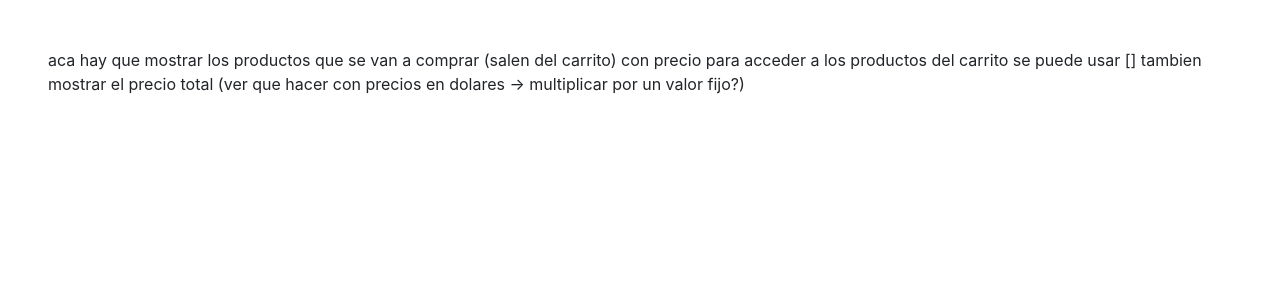
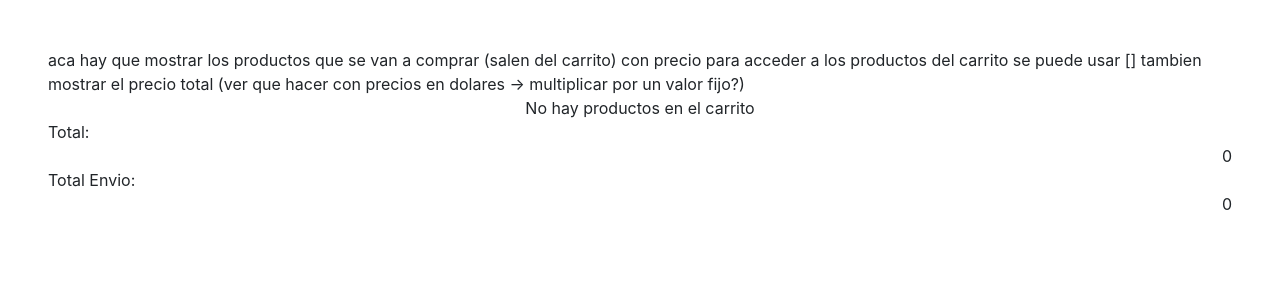
Before and after one commit to PabloFederico/admin1-ElDeporteOnline-ecommerce, a Django app: page /ventas/comprar in a window 1280 px wide. Shown: the part 66-366 px from the top of the page. Run offline with Django 3.2, Linux system fonts and the light colour scheme; parts of the project's set-up code (start-up, migrations or seed data) failed here and were passed over.

Commit message:
Agregado de tabla de procuto en el carro y total aunque sin calculo de Total con envio y sin estilo.

```diff
--- a/Sales/models.py
+++ b/Sales/models.py
@@ -36,6 +36,25 @@ class Cart:
             })
         return data
 
+    def get_total(self):
+        """
+        Returns a list of the products in the cart, with the format:
+            {"product": product_model, "quantity": number}
+        """
+        total = 0
+        totalEnvio = 0
+        for product_data in self.products:
+            product = Product.objects.filter(id=product_data[0]).first()
+            if not product:
+                continue
+            total = total + product.price * product_data[1]
+
+        data = {
+            "total": total,
+            "totalEnvio": totalEnvio
+        }
+        return data
+
     def add_product(self, product, quantity):
         for i, data in enumerate(self.products):
             if data[0] == product.id:
--- a/Sales/templates/sales/buy.html
+++ b/Sales/templates/sales/buy.html
@@ -8,4 +8,50 @@
 
     tambien mostrar el precio total (ver que hacer con precios en dolares -> multiplicar por un valor fijo?)
 
+    {% with cart.get_products as products %}
+
+        {% if products %}
+
+            <table>
+              <tr>
+                <th>Imagen</th>
+                <th>Nombre</th>
+                <th>Cantidad</th>
+                <th>Precio</th>
+                <th>Precio Envio</th>
+                <th></th>
+              </tr>
+                {% for product_data in products %}
+                    {% with product_data.product as product %}
+                      <tr>
+                          <td><img src="{{ product.cover_image }}" style="height: 100px;width: 100px;"/></td>
+                          <td>{{ product.name }}</td>
+                          <td>{{ product.quantity }}</td>
+                          <td style="width: 100%; float: left; text-align: right;">{{ product.price }}</td>
+                          <td style="width: 100%; float: left; text-align: right;">{{ product.price }}</td>
+                        </tr>
+                    {% endwith %}
+                {% endfor %}
+
+            </table>
+
+        {% else %}
+            <span class="d-flex justify-content-center">
+                No hay productos en el carrito
+            </span>
+        {% endif %}
+
+    {% endwith %}
+
+        {% with cart.get_total as total %}
+          <div>
+              <spam>Total:</spam>
+              <spam style="width: 100%; float: left; text-align: right;">{{ total.total }}</spam>
+          </div>
+          <div>
+              <spam>Total Envio:</spam>
+              <spam style="width: 100%; float: left; text-align: right;">{{ total.totalEnvio }}</spam>
+          </div>
+        {% endwith %}
+
 {% endblock content %}
```
